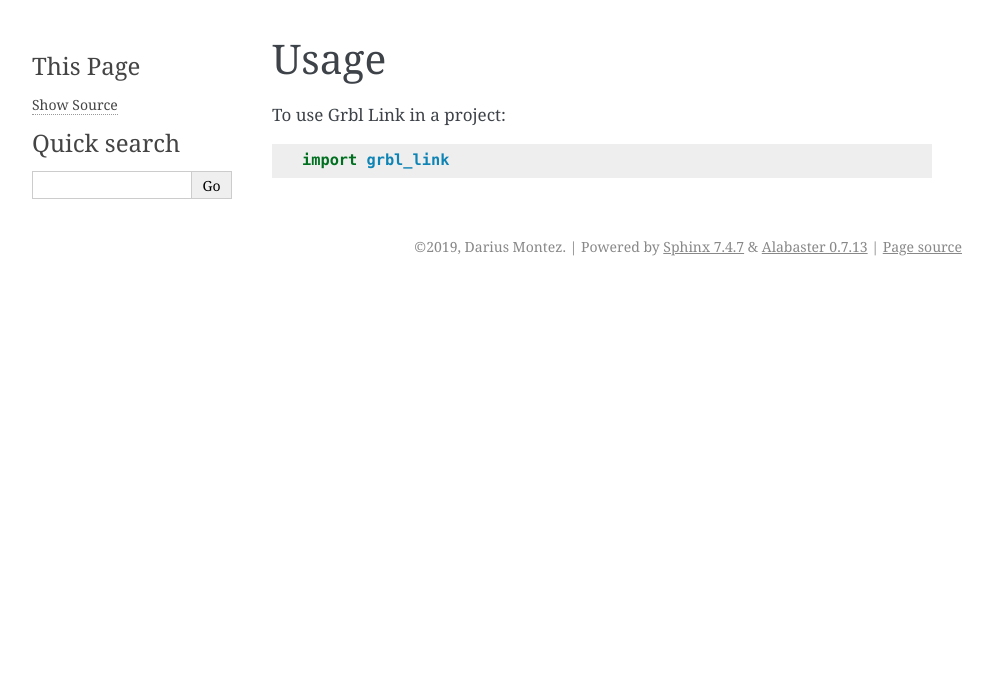
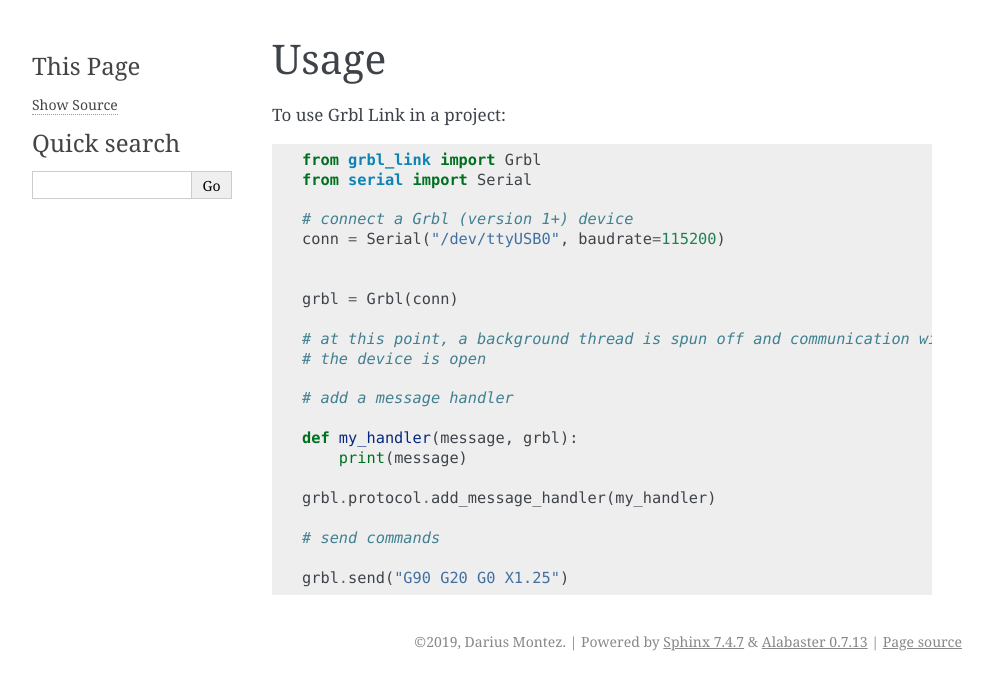
Before and after one commit to DariusMontez/grbl_link, a Sphinx documentation site: the page built from docs/usage.rst, in a window 1280 px wide. Shown: the top 690 px of the page, without its empty margins (148-1141 px from the left). Built offline with Sphinx 7.4.7, drawn with Linux system fonts in a browser that asks for light colours; pages that are not in the unit, such as notebooks, are missing from menus.

Commit message:
Basic usage & feature list

```diff
--- a/README.rst
+++ b/README.rst
@@ -30,7 +30,9 @@ Interact seamlessly with a Grbl CNC controller. Stream files, jog, and receive s
 Features
 --------
 
-* TODO
+* Send GCODE and Grbl-specific commands
+* Built-in jog API
+* Receive push messages sent from Grbl
 
 Credits
 -------
--- a/docs/usage.rst
+++ b/docs/usage.rst
@@ -4,4 +4,25 @@ Usage
 
 To use Grbl Link in a project::
 
-    import grbl_link
+    from grbl_link import Grbl
+    from serial import Serial
+
+    # connect a Grbl (version 1+) device
+    conn = Serial("/dev/ttyUSB0", baudrate=115200)
+
+
+    grbl = Grbl(conn)
+
+    # at this point, a background thread is spun off and communication with
+    # the device is open
+
+    # add a message handler
+
+    def my_handler(message, grbl):
+        print(message)
+
+    grbl.protocol.add_message_handler(my_handler)
+
+    # send commands
+
+    grbl.send("G90 G20 G0 X1.25")
```
